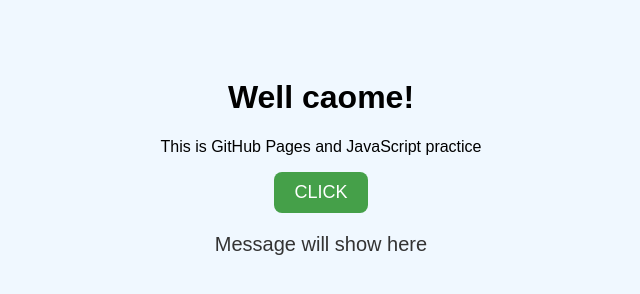
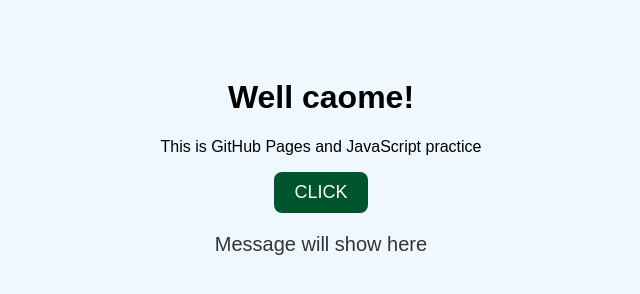
Before and after one commit to Lo0603/lo0603.github.io, a plain HTML site: page index.html in a window 1280 px wide. In both pictures the pointer is over the button "CLICK". Shown: the whole page, without its empty margins (319-959 px from the left). Drawn offline with Linux system fonts and the light colour scheme.

Commit message:
Button color change

```diff
--- a/index.html
+++ b/index.html
@@ -22,7 +22,7 @@
         }
 
             button:hover {
-                background-color: #45a049;
+                background-color: #00552e;
             }
 
         #message {
```
